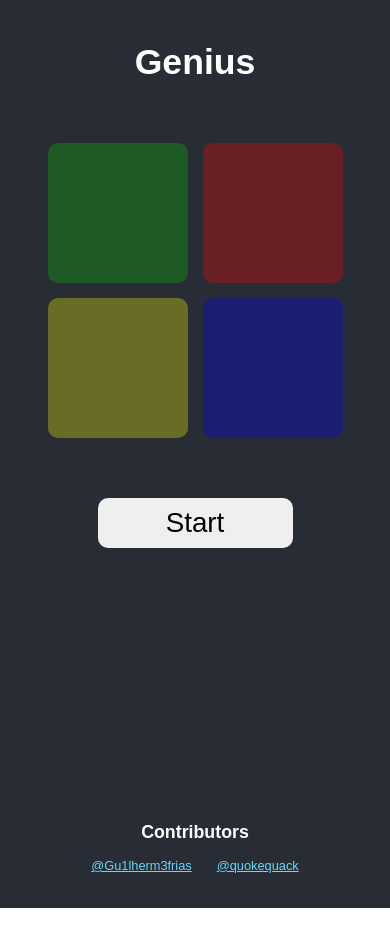
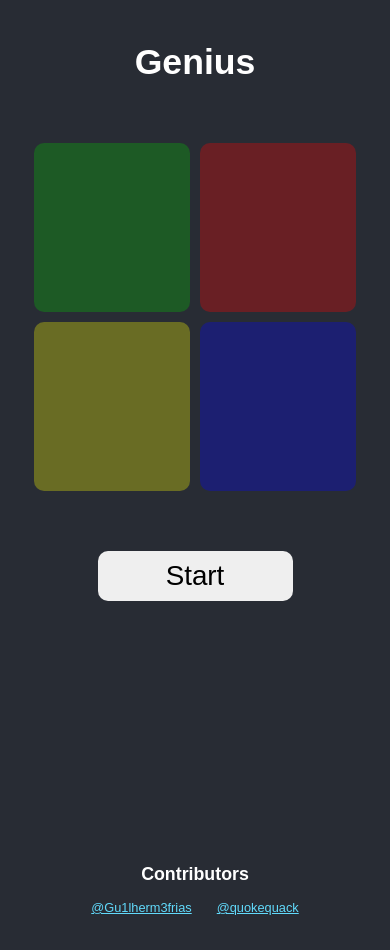
Before and after one commit to Gu1lherm3Frias/genius, a React (Create React App) app: page / in a window 390 px wide. Before the commit the page ends 908 px from the top, so only its background shows below. Built offline with nearby package versions, Linux system fonts and the light colour scheme.

Commit message:
fixing responsiveness in mobile devices

```diff
--- a/package.json
+++ b/package.json
@@ -2,7 +2,7 @@
   "name": "genius",
   "version": "0.1.0",
   "private": true,
-  "homepage": "https://gu1lherm3frias.github.io/gu1lherm3frias.github.io",
+  "homepage": "https://gu1lherm3frias.github.io/genius",
   "dependencies": {
     "@testing-library/jest-dom": "^5.16.4",
     "@testing-library/react": "^13.3.0",
--- a/src/App.css
+++ b/src/App.css
@@ -30,8 +30,10 @@
 }
 
 .pad {
-  width: 200px;
-  height: 400px;
+  max-width: 200px;
+  max-height: 400px;
+  width: 20vw;
+  height: 40vh;
   border-radius: 10px;
 }
 
@@ -78,8 +80,8 @@
 .lost {
   position: absolute;
   top: 35%;
-  width: 400px;
-  height: 300px;
+  width: 50vw;
+  height: 40vh;
   background-color: #101114;
   border-radius: 10px;
   z-index: 10;
@@ -87,12 +89,12 @@
   flex-direction: column;
   justify-content: center;
   align-items: center;
-  gap: 30px;
+  gap: 15%;
 }
 
 .lost button {
   width: 50%;
-  height: 50px;
+  height: 10vh;
   border: none;
   border-radius: 10px;
 
@@ -131,32 +133,48 @@ a {
 
 @media (max-width: 720px) {
   .pad {
-    width: 200px;
-    height: 200px;
+    width: 30vw;
+    height: 20vh;
   }
 
   .padWrapper {
+    width: 85vw;
     flex-wrap: wrap;
+    gap: 10px;
   }
 
   .lost {
     top: 30%;
-    width: 300px;
-    height: 300px;
+    width: 50vw;
+    height: 30vh;
+  }
+
+  .lost button {
+    height: 5vh;
   }
 
   .AppContainer {
-    min-height: 95vh;
+    min-height: 100vh;
   }
 }
 
 @media (max-width: 400px) {
   .pad {
-    width: 140px;
-    height: 140px;
+    width: 40vw;
+    height: 20vh;
   }
 
   .padWrapper {
+    width: 100vw;
     flex-wrap: wrap;
   }
+
+  .lost {
+    width: 70vw;
+
+  }
+
+  .lost button {
+    height: 7vh;
+  }
 }
```
Also changed, not shown: 1 other file (tests, documents, lock files or other folders).
